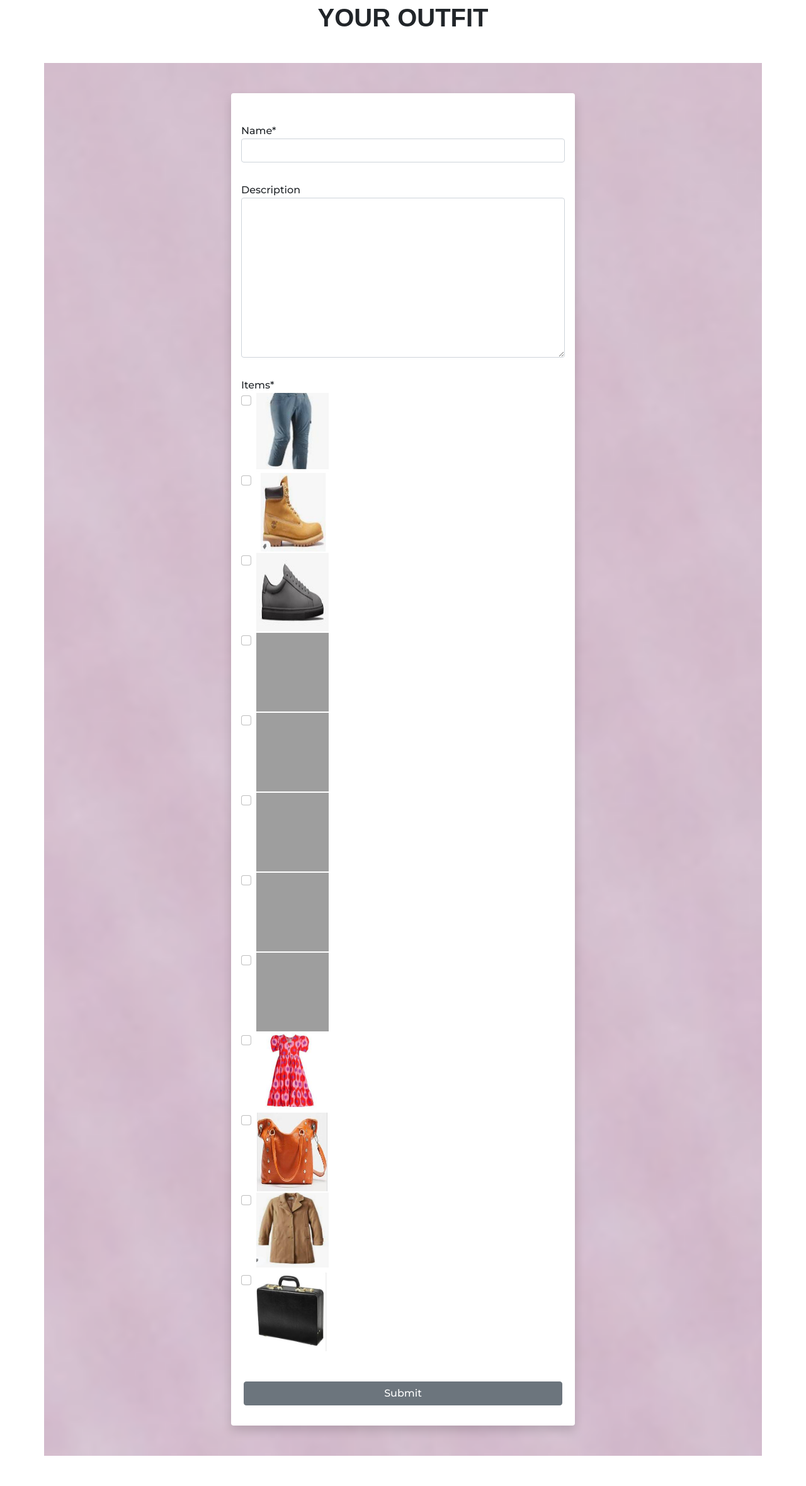
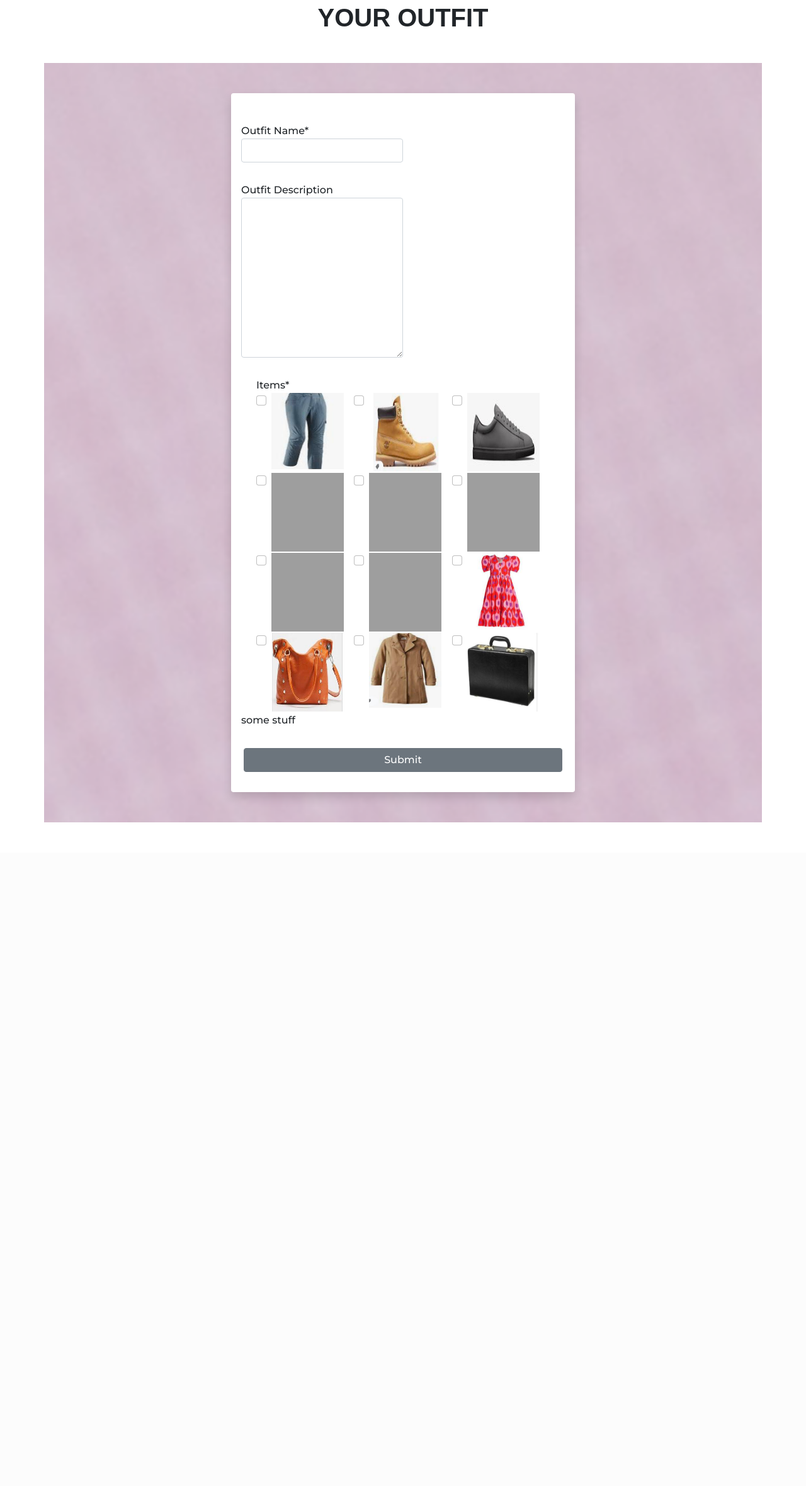
Before and after one commit to davemolk/closet-companion, a Django app: page /wardrobe/create-outfit/ in a window 1280 px wide. Shown: the part 157-2517 px from the top of the page at 63% size. After the commit the page ends 1463 px from the top, so only its background shows below. Run offline with Django 3.2, Linux system fonts and the light colour scheme; a user stored in the database is signed in; data comes from the database, SQL or seed files in the repository; parts of the project's set-up code (start-up, migrations or seed data) failed here and were passed over; some libraries are stand-ins or nearby versions; grey boxes are pictures that could not be loaded.

Commit message:
tentative solution for checkbox

```diff
--- a/static/css/wardrobe.css
+++ b/static/css/wardrobe.css
@@ -194,6 +194,14 @@ h1, h2, h3, h4, h5, h6 {
   margin-top: 2rem;
   margin-bottom: 2rem;
 }
+
+.form-check{
+  width:33.333%;
+  float:left;
+  justify-content: space-between;
+  /* display:inline */
+}
+
 
 /* .formPage .formWrapper {
   list-style: none;
--- a/wardrobe/forms.py
+++ b/wardrobe/forms.py
@@ -36,6 +36,12 @@ class OutfitForm(ModelForm):
     class Meta:
         model = Outfit
         fields = ['name', 'description', 'items']
+        labels = {
+            'name': 'Outfit Name',
+            'description': 'Outfit Description',
+            'items': 'Outfit Items',
+        }
+
 
     items = CustomModelMultipleChoiceField(
         queryset=None,
--- a/wardrobe/templates/wardrobe/outfit_form.html
+++ b/wardrobe/templates/wardrobe/outfit_form.html
@@ -13,29 +13,25 @@
     <div class="col-lg-6 formWrapper">
       <form class="shadow p-3 mb-5 bg-body rounded" action="" method="POST" enctype="multipart/form-data">
         {% csrf_token %}
-        {{ form|crispy }}
-        {% comment %} {% for field in form %}
+        {% comment %} {{ form|crispy }} {% endcomment %}
+        <div class="form-row">
+          <div class="form-group col-md-6 mb-0">
+            {{form.name|as_crispy_field}}
+          </div>
+        </div>
+        <div class="form-row">
+          <div class="form-group col-md-6 mb-0">
+            {{form.description|as_crispy_field}}
+          </div>
+        </div>
+        <div class="form-row">
+          <div class="container">
+            {{form.items|as_crispy_field}}
+          </div>
+        </div>
 
-        <div class="form__field">
-            {{field.label}}
-            {{field}}
-        </div>
-        {% endfor %} {% endcomment %}
-        {% comment %} <p>next attempt</p> {% endcomment %}
-        {% comment %} <div class="row">
-        {{form.name.label}}
-        {{form.name}}
-        </div>
-        <div class="row">
-        {{form.description.label}}
-        {{form.description}}
-        </div>
-        <div class="row">
-          <div class="col-sm-4">
-          {{form.items.label}}
-          {{form.items}}
-          </div>
-        </div> {% endcomment %}
+        <p>some stuff</p>
+
 
         <div class="row justify-content-center p-3">
           <button class="btn btn-secondary" type="submit" value="Submit!">Submit</button>
```
